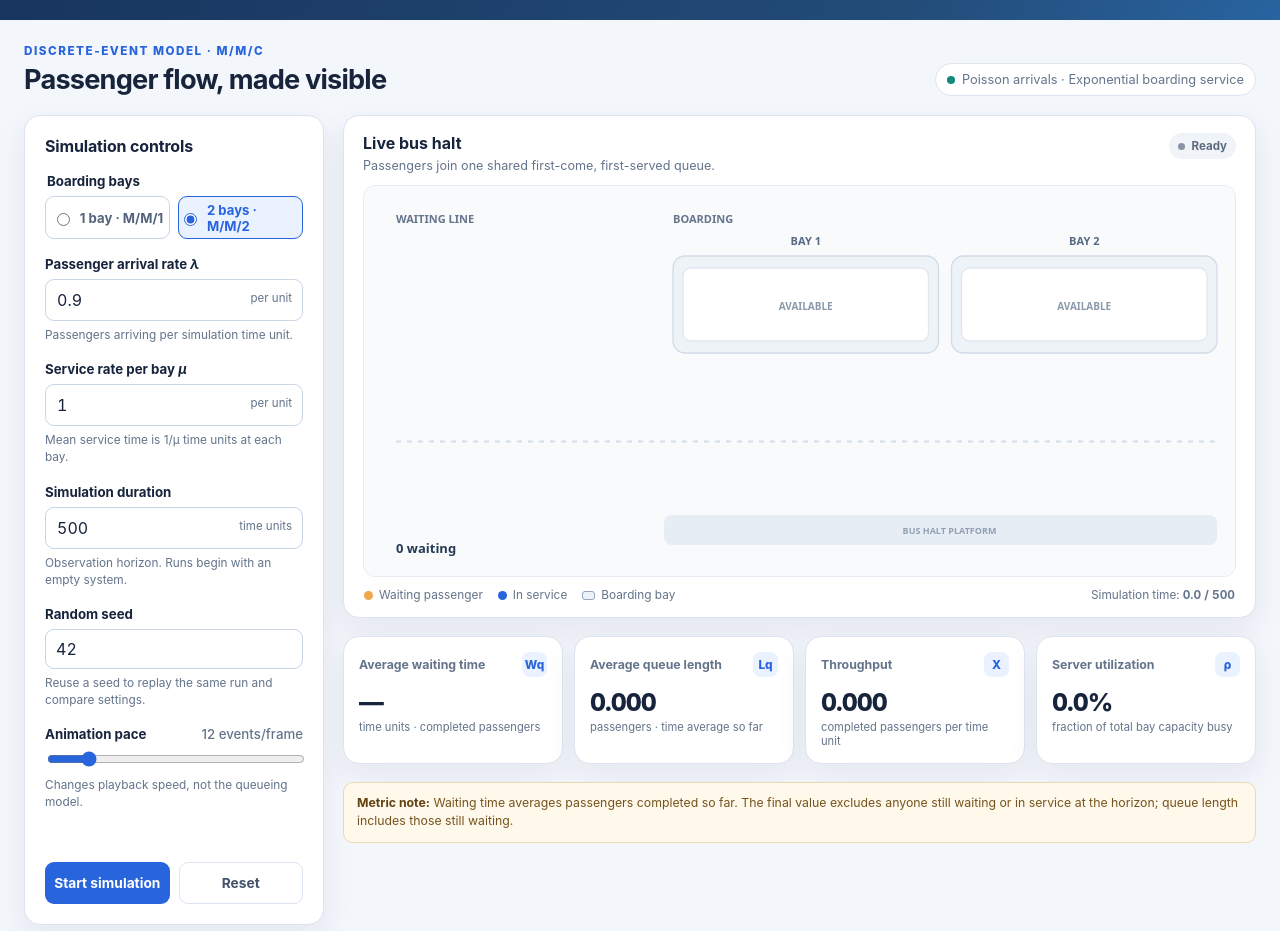
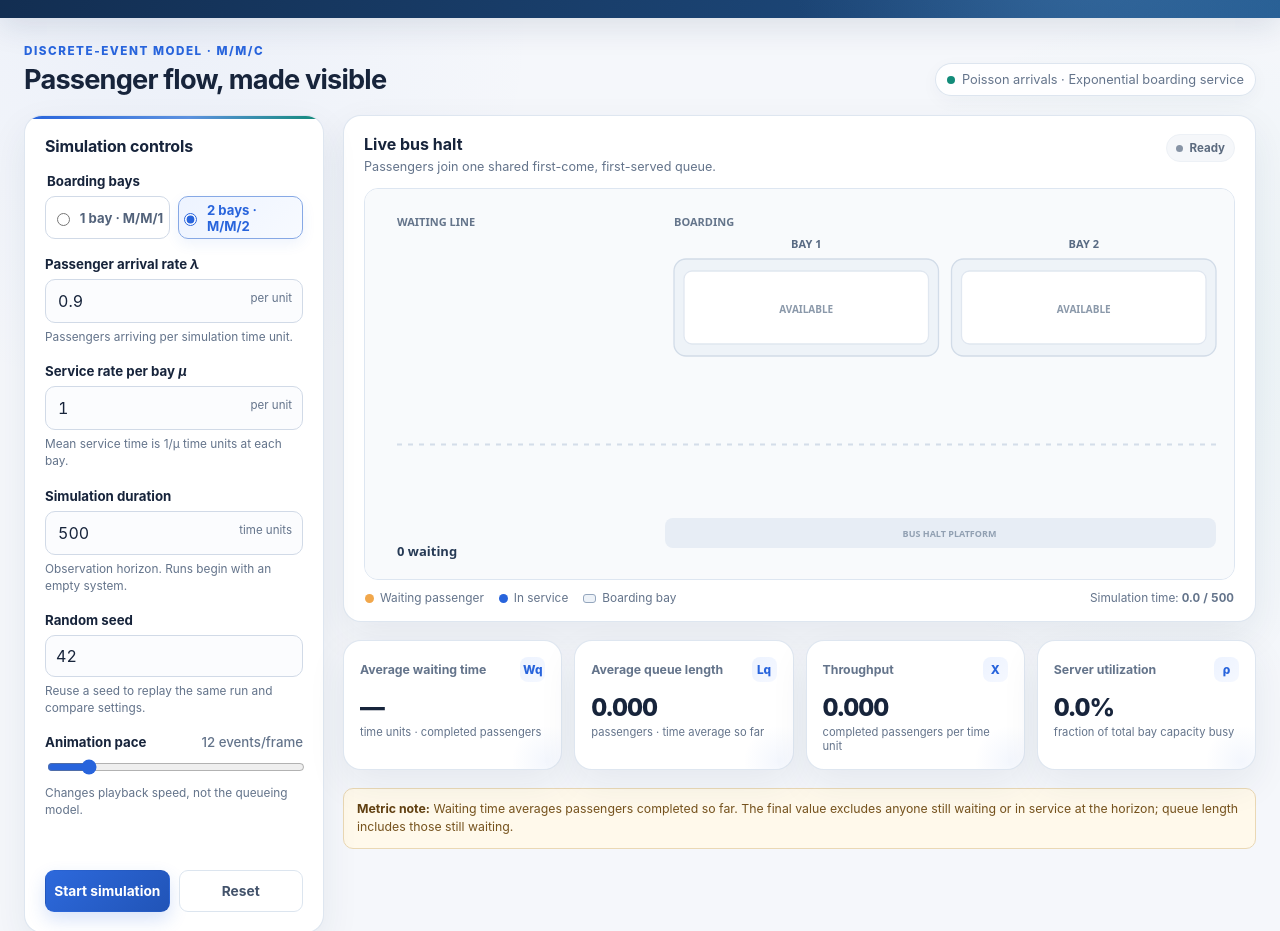
Before and after one commit to MAHIMA365/MOD_SIM_ASSIGNMENT, a plain HTML site: page docs/index.html in a window 1280 px wide. Shown: the part 85-1016 px from the top of the page. Drawn offline with Linux system fonts and the light colour scheme.

Commit message:
reports are been done

```diff
--- a/docs/index.html
+++ b/docs/index.html
@@ -10,9 +10,9 @@
       color-scheme: light;
       --ink: #17243b;
       --muted: #64748b;
-      --line: #dce4ef;
+      --line: #e3eaf3;
       --surface: #ffffff;
-      --page: #f3f6fb;
+      --page: #f5f7fb;
       --navy: #18345b;
       --blue: #2864dc;
       --blue-soft: #eaf1ff;
@@ -24,50 +24,74 @@
     }
 
     * { box-sizing: border-box; }
-    body { margin: 0; color: var(--ink); background: var(--page); }
+    body {
+      margin: 0;
+      color: var(--ink);
+      background:
+        radial-gradient(circle at 12% 8%, rgba(79, 123, 211, .055), transparent 24rem),
+        radial-gradient(circle at 92% 32%, rgba(22, 163, 139, .045), transparent 22rem),
+        var(--page);
+    }
     button, input { font: inherit; }
     button { cursor: pointer; }
 
     .topbar {
       color: #fff;
-      background: linear-gradient(112deg, #17345d, #234c79 72%, #2864a0);
-      padding: 23px max(22px, calc((100% - 1440px) / 2));
+      background:
+        radial-gradient(circle at 84% 20%, rgba(112, 174, 232, .24), transparent 18rem),
+        linear-gradient(112deg, #122d50, #1c4677 68%, #255c91);
+      padding: 22px max(22px, calc((100% - 1440px) / 2));
+      box-shadow: 0 8px 30px rgba(18, 45, 80, .12);
     }
     .topbar-inner { display: flex; align-items: center; gap: 16px; }
     .brand-mark {
-      display: grid; width: 44px; height: 44px; place-items: center;
-      border: 1px solid rgba(255,255,255,.25); border-radius: 13px;
-      background: rgba(255,255,255,.1); font-size: 23px;
+      display: grid; width: 46px; height: 46px; place-items: center;
+      border: 1px solid rgba(255,255,255,.28); border-radius: 14px;
+      background: rgba(255,255,255,.12); font-size: 23px;
+      box-shadow: inset 0 1px 0 rgba(255,255,255,.12);
     }
     .topbar h1 { margin: 0; font-size: clamp(1.25rem, 3vw, 1.8rem); letter-spacing: -.025em; }
     .topbar p { margin: 5px 0 0; color: #d5e4f6; font-size: .94rem; }
 
-    main { width: min(1440px, 100%); margin: 0 auto; padding: 24px; }
+    main { width: min(1440px, 100%); margin: 0 auto; padding: 26px 24px 20px; }
     .intro-row { display: flex; align-items: end; justify-content: space-between; gap: 14px; margin: 0 0 19px; }
     .eyebrow { color: var(--blue); font-size: .73rem; font-weight: 800; letter-spacing: .13em; text-transform: uppercase; }
     .intro-row h2 { margin: 5px 0 0; font-size: clamp(1.25rem, 3vw, 1.7rem); letter-spacing: -.03em; }
     .model-tag {
       display: inline-flex; align-items: center; gap: 7px; padding: 8px 11px;
-      border: 1px solid var(--line); border-radius: 999px; background: #fff;
+      border: 1px solid rgba(220,228,239,.95); border-radius: 999px; background: rgba(255,255,255,.88);
       color: var(--muted); font-size: .8rem; white-space: nowrap;
+      box-shadow: 0 5px 18px rgba(28,48,79,.04);
     }
     .model-tag::before { content: ""; width: 8px; height: 8px; border-radius: 50%; background: var(--teal); }
 
     .dashboard { display: grid; grid-template-columns: 300px minmax(0, 1fr); gap: 19px; align-items: start; }
     .panel {
-      border: 1px solid var(--line); border-radius: 16px; background: var(--surface);
-      box-shadow: var(--shadow);
+      border: 1px solid rgba(220,228,239,.92); border-radius: 18px; background: var(--surface);
+      box-shadow: 0 14px 38px rgba(28,48,79,.075);
     }
-    .controls { padding: 20px; }
+    .controls {
+      position: relative;
+      padding: 20px;
+      overflow: hidden;
+    }
+    .controls::before {
+      content: "";
+      position: absolute;
+      inset: 0 0 auto;
+      height: 3px;
+      background: linear-gradient(90deg, var(--blue), #5c91df 55%, var(--teal));
+    }
     .section-heading { margin: 0 0 17px; font-size: 1rem; letter-spacing: -.01em; }
     .field { margin: 17px 0; }
     .field label, .field-title { display: block; margin: 0 0 7px; font-size: .83rem; font-weight: 700; }
     .field-hint { display: block; margin-top: 6px; color: var(--muted); font-size: .74rem; line-height: 1.45; }
     .number-wrap { position: relative; }
     .number-wrap input {
-      width: 100%; height: 42px; padding: 8px 61px 8px 11px;
-      border: 1px solid #cbd6e4; border-radius: 9px; color: var(--ink); background: #fff;
+      width: 100%; height: 44px; padding: 8px 61px 8px 12px;
+      border: 1px solid #d1dae7; border-radius: 10px; color: var(--ink); background: #fbfcfe;
       font-variant-numeric: tabular-nums;
+      transition: border-color .15s, box-shadow .15s, background .15s;
     }
     .number-wrap input:focus, .seed-input:focus {
       border-color: var(--blue); outline: 3px solid rgba(40,100,220,.13);
@@ -76,14 +100,20 @@
     .bay-choice { display: grid; grid-template-columns: 1fr 1fr; gap: 8px; }
     .bay-choice label {
       display: flex; align-items: center; justify-content: center; gap: 7px;
-      min-height: 43px; margin: 0; border: 1px solid #cbd6e4; border-radius: 9px;
+      min-height: 43px; margin: 0;       border: 1px solid #d1dae7; border-radius: 10px;
       color: #53637b; font-size: .82rem; font-weight: 700; cursor: pointer;
+      transition: border-color .15s, background .15s, color .15s, transform .15s;
     }
     .bay-choice input { accent-color: var(--blue); }
-    .bay-choice label:has(input:checked) { border-color: var(--blue); color: var(--blue); background: var(--blue-soft); }
+    .bay-choice label:has(input:checked) {
+      border-color: #86a8e5;
+      color: var(--blue);
+      background: linear-gradient(135deg, #edf3ff, #f7faff);
+      box-shadow: 0 5px 14px rgba(40,100,220,.08);
+    }
     .seed-input {
-      width: 100%; height: 40px; padding: 8px 10px; border: 1px solid #cbd6e4;
-      border-radius: 9px; color: var(--ink); background: #fff; font-variant-numeric: tabular-nums;
+      width: 100%; height: 42px; padding: 8px 10px; border: 1px solid #d1dae7;
+      border-radius: 10px; color: var(--ink); background: #fbfcfe; font-variant-numeric: tabular-nums;
     }
     .validation { min-height: 1.2em; color: var(--red); font-size: .78rem; }
     .button-row { display: grid; grid-template-columns: 1fr 1fr; gap: 9px; margin-top: 18px; }
@@ -92,20 +122,27 @@
       font-size: .86rem; font-weight: 750; transition: background .15s, transform .15s;
     }
     .button-row button:active { transform: translateY(1px); }
-    .primary { color: #fff; background: var(--blue); }
-    .primary:hover:not(:disabled) { background: #1d53bd; }
-    .secondary { color: #43536b; border-color: var(--line) !important; background: #fff; }
+    .primary {
+      color: #fff;
+      background: linear-gradient(135deg, #2d69dc, #2154b7);
+      box-shadow: 0 8px 18px rgba(40,100,220,.18);
+    }
+    .primary:hover:not(:disabled) {
+      background: linear-gradient(135deg, #3473e5, #1d50ac);
+      box-shadow: 0 10px 22px rgba(40,100,220,.24);
+    }
+    .secondary { color: #43536b; border-color: #dce5ef !important; background: #fff; }
     .secondary:hover:not(:disabled) { background: #f5f8fc; }
     button:disabled { cursor: not-allowed; opacity: .48; }
 
     .main-column { display: grid; gap: 18px; min-width: 0; }
-    .visual-panel { padding: 17px 19px 15px; }
+    .visual-panel { padding: 18px 20px 16px; }
     .visual-header { display: flex; justify-content: space-between; align-items: flex-start; gap: 12px; }
     .visual-header h3 { margin: 0; font-size: 1rem; }
     .visual-header p { margin: 5px 0 0; color: var(--muted); font-size: .79rem; }
     .status {
       display: inline-flex; align-items: center; gap: 7px; padding: 6px 9px;
-      border-radius: 999px; background: #f0f3f7; color: #5c6b7f;
+      border: 1px solid #edf1f6; border-radius: 999px; background: #f5f7fa; color: #5c6b7f;
       font-size: .72rem; font-weight: 750; white-space: nowrap;
     }
     .status::before { content: ""; width: 7px; height: 7px; border-radius: 50%; background: #8794a5; }
@@ -115,7 +152,16 @@
     .status.paused::before { background: #d99418; }
     .status.unstable { color: #9c3d3d; background: #fff0ef; }
     .status.unstable::before { background: #cb5752; }
-    .canvas-wrap { margin-top: 12px; overflow: hidden; border: 1px solid #e6ecf4; border-radius: 12px; background: #f8fafc; }
+    .canvas-wrap {
+      margin-top: 14px;
+      overflow: hidden;
+      border: 1px solid #dde6f1;
+      border-radius: 14px;
+      background:
+        linear-gradient(180deg, rgba(255,255,255,.72), rgba(248,250,252,.95)),
+        #f8fafc;
+      box-shadow: inset 0 1px 0 rgba(255,255,255,.9);
+    }
     canvas { display: block; width: 100%; height: clamp(265px, 34vw, 390px); }
     .visual-legend { display: flex; flex-wrap: wrap; gap: 15px; margin: 11px 1px 0; color: var(--muted); font-size: .74rem; }
     .legend-item { display: inline-flex; align-items: center; gap: 6px; }
@@ -124,13 +170,28 @@
     .legend-dot.bay { width: 13px; height: 9px; border: 1px solid #94a6bd; border-radius: 3px; background: #edf2f8; }
     .clock { margin-left: auto; font-variant-numeric: tabular-nums; }
 
-    .metrics { display: grid; grid-template-columns: repeat(4, minmax(0, 1fr)); gap: 11px; }
-    .metric { padding: 15px; }
+    .metrics { display: grid; grid-template-columns: repeat(4, minmax(0, 1fr)); gap: 12px; }
+    .metric {
+      position: relative;
+      padding: 16px;
+      overflow: hidden;
+    }
+    .metric::after {
+      content: "";
+      position: absolute;
+      right: -24px;
+      bottom: -30px;
+      width: 75px;
+      height: 75px;
+      border-radius: 50%;
+      background: radial-gradient(circle, rgba(40,100,220,.055), transparent 68%);
+      pointer-events: none;
+    }
     .metric-top { display: flex; align-items: center; justify-content: space-between; gap: 7px; }
     .metric-label { color: var(--muted); font-size: .77rem; font-weight: 650; }
     .metric-symbol {
       display: grid; width: 25px; height: 25px; place-items: center; border-radius: 8px;
-      color: var(--blue); background: var(--blue-soft); font-size: .74rem; font-weight: 800;
+      color: var(--blue); background: linear-gradient(135deg, #edf3ff, #f5f8ff); font-size: .74rem; font-weight: 800;
     }
     .metric-value { margin-top: 10px; font-size: clamp(1.15rem, 2.4vw, 1.55rem); font-weight: 800; letter-spacing: -.04em; font-variant-numeric: tabular-nums; }
     .metric-unit { margin-top: 3px; color: var(--muted); font-size: .7rem; }
@@ -141,7 +202,7 @@
     .system-note strong { color: #624112; }
 
     .guide-grid { display: grid; grid-template-columns: 1fr 1fr; gap: 15px; }
-    .guide { padding: 19px 20px; }
+    .guide {     padding: 20px; }
     .guide h3 { margin: 0 0 9px; font-size: .95rem; }
     .guide p, .guide li { color: #526178; font-size: .79rem; line-height: 1.58; }
     .guide p { margin: 0; }
```
Also changed, not shown: 5 other files.
